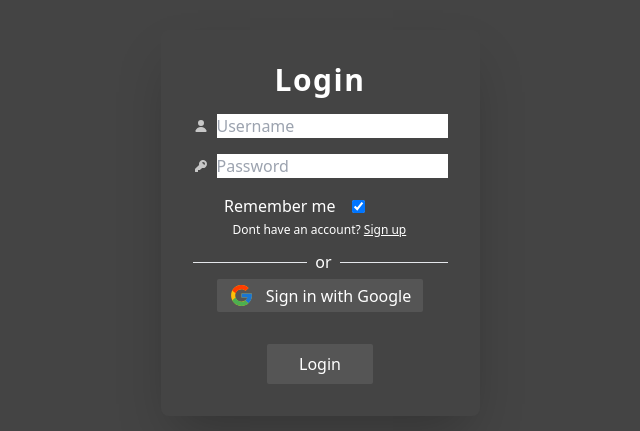
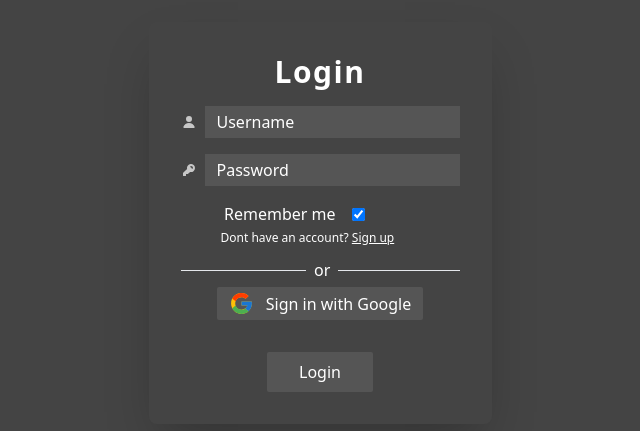
Before and after one commit to coleYab/Enawga, a Next.js app in the folder front-end/: page /login in a window 1280 px wide. Shown: the part 177-608 px from the top of the page, without its empty margins (320-960 px from the left). Built offline with nearby package versions, Linux system fonts and the light colour scheme.

Commit message:
Added login page

```diff
--- a/front-end/styles/globals.css
+++ b/front-end/styles/globals.css
@@ -108,3 +108,8 @@
 .right-side {
   @apply lg:w-[65%] w-full h-full flex flex-col;
 }
+
+.login-input-card {
+  @apply grow px-3 py-1 text-[var(--text-color)] bg-[var(--box-color-2)] focus:outline-0 transition-none;
+  @apply placeholder:text-[var(--text-color)];
+}
```
